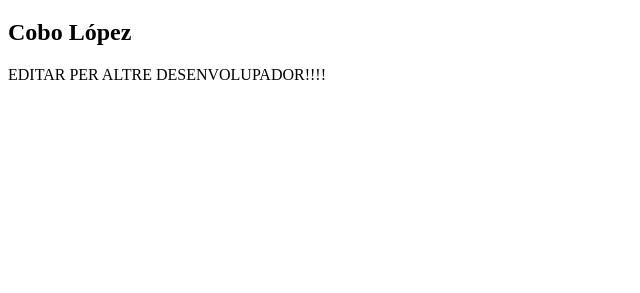
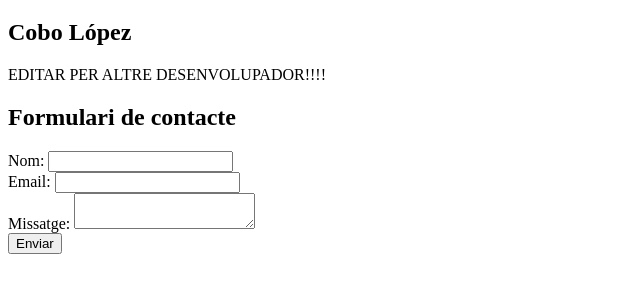
Before and after one commit to PabloCoboIOC/ModaGlobal, a plain HTML site: page public_html/index.html in a window 1280 px wide. Shown: the part 61-354 px from the top of the page, without its empty margins (0-640 px from the left). Drawn offline with Linux system fonts and the light colour scheme.

Commit message:
Versió 1.1.2: Afegir formulari de contacte

```diff
--- /dev/null
+++ b/public_html/contacte.js
@@ -0,0 +1 @@
+console.log("Formulario de contacte");
--- a/public_html/index.html
+++ b/public_html/index.html
@@ -13,5 +13,17 @@ Click nbfs://nbhost/SystemFileSystem/Templates/Other/html.html to edit this temp
         <h1>Pablo</h1>
         <h2>Cobo López</h2>
         <p>EDITAR PER ALTRE DESENVOLUPADOR!!!!</p>
+        <h2>Formulari de contacte</h2>
+        <form id="form-contacte">
+            <label>Nom:</label>
+            <input type="text" name="nom"><br>
+            <label>Email:</label>
+            <input type="email" name="email"><br>
+            <label>Missatge:</label>
+            <textarea name="missatge"></textarea><br>
+            <button type="submit">Enviar</button>
+        </form>
+
+        <script src="contacte.js"></script>
     </body>
 </html>
```
